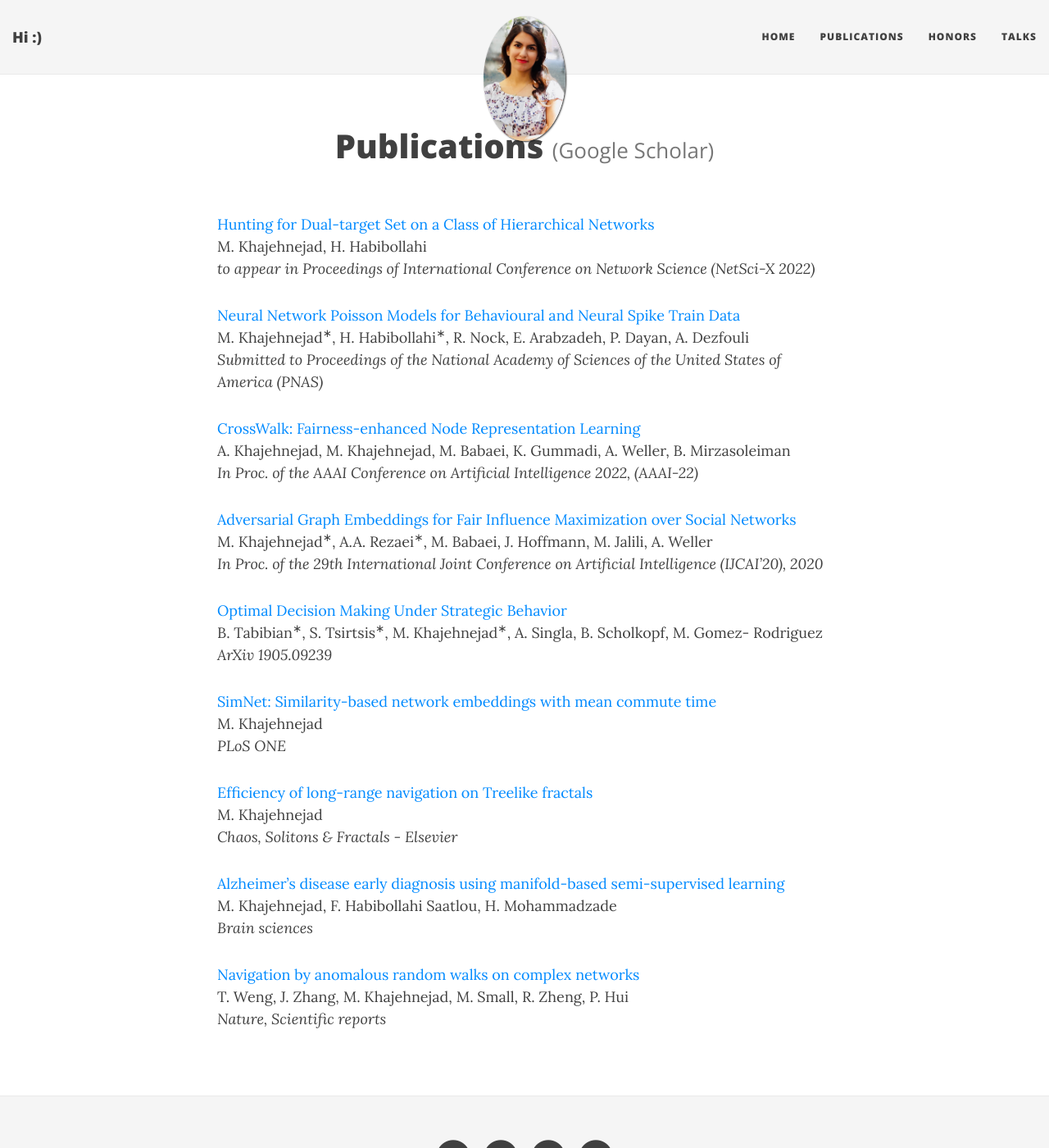
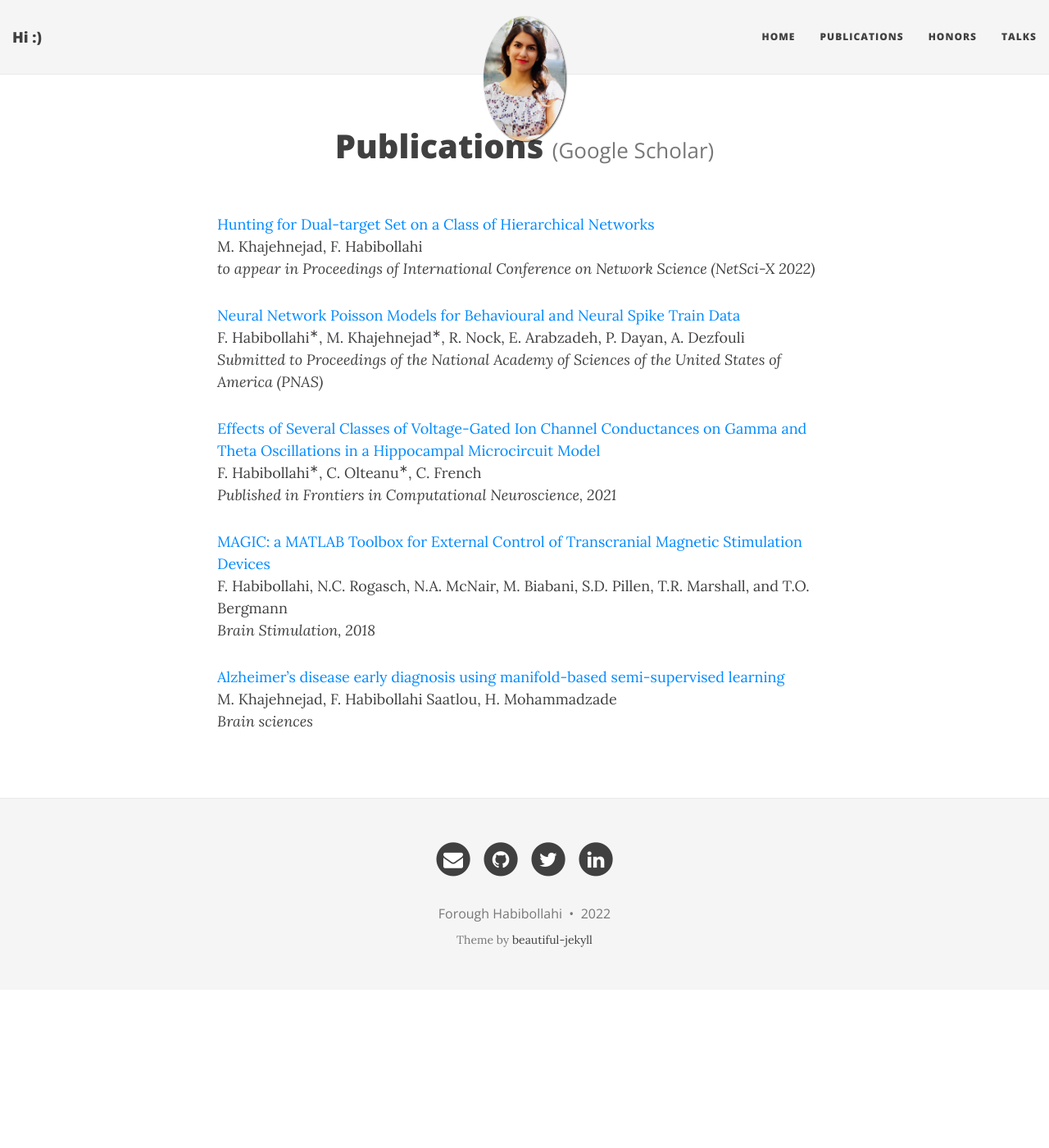
Before and after one commit to ForoughHa/ForoughHa.github.io, a Jekyll site: the page built from publications.md, in a window 1280 px wide and 1400 px high. Shown: the whole window at 82% size. Built offline with Jekyll 4.4.1, drawn with Linux system fonts in a browser that asks for light colours; nearby versions of some CDN libraries.

Commit message:
Update publications.md

```diff
--- a/publications.md
+++ b/publications.md
@@ -1,6 +1,6 @@
 ---
 layout: page
-title: Publications <a href="https://scholar.google.com/citations?user=sNCC42QAAAAJ&hl=en&oi=ao"> <small> (Google Scholar) </small> </a>
+title: Publications <a href="https://scholar.google.com/citations?user=t6uNqqIAAAAJ&hl=en&oi=ao"> <small> (Google Scholar) </small> </a>
 ---
 <!-- ### 2022 -->
 <!-- --- -->
@@ -8,62 +8,35 @@ title: Publications <a href="https://scholar.google.com/citations?user=sNCC42QAA
 
 <a >Hunting for Dual-target Set on a Class of Hierarchical Networks </a>
  <br />
- M. Khajehnejad, H. Habibollahi
+ M. Khajehnejad, F. Habibollahi
 <br />
 <em>to appear in Proceedings of International Conference on Network Science (NetSci-X 2022)</em>
 
 
 <a >Neural Network Poisson Models for Behavioural and Neural Spike Train Data </a>
  <br />
- M. Khajehnejad<sup>∗</sup>, H. Habibollahi<sup>∗</sup>, R. Nock, E. Arabzadeh, P. Dayan, A. Dezfouli
+ F. Habibollahi<sup>∗</sup>, M. Khajehnejad<sup>∗</sup>,  R. Nock, E. Arabzadeh, P. Dayan, A. Dezfouli
 <br />
 <em>Submitted to Proceedings of the National Academy of Sciences of the United States of America (PNAS)</em>
 
-<a href="https://arxiv.org/abs/2105.02725">CrossWalk: Fairness-enhanced Node Representation Learning </a>
+<a href="https://internal-journal.frontiersin.org/articles/10.3389/fncom.2021.630271/full">Effects of Several Classes of Voltage-Gated Ion Channel Conductances on Gamma and Theta Oscillations in a Hippocampal Microcircuit Model </a>
  <br />
- A. Khajehnejad, M. Khajehnejad, M. Babaei, K. Gummadi, A. Weller, B. Mirzasoleiman
+ F. Habibollahi<sup>∗</sup>, C. Olteanu<sup>∗</sup>,  C. French
 <br />
-<em>In Proc. of the AAAI Conference on Artificial Intelligence 2022, (AAAI-22)</em>
-<!-- ### 2020 -->
+<em>Published in Frontiers in Computational Neuroscience, 2021</em>
+
+<!-- ### 2016 -->
 <!-- --- -->
+<a href="https://www.brainstimjrnl.com/article/S1935-861X(18)30162-1/fulltext">MAGIC: a MATLAB Toolbox for External Control of Transcranial Magnetic Stimulation Devices </a> <br />
+F. Habibollahi,  N.C. Rogasch,  N.A. McNair, M. Biabani,  S.D. Pillen,  T.R. Marshall, and T.O. Bergmann<br />
+<em>Brain Stimulation, 2018</em>
 
 
-<a href="https://www.ijcai.org/Proceedings/2020/0594.pdf">Adversarial Graph Embeddings for Fair Influence Maximization over Social Networks </a>
- <br />
- M. Khajehnejad<sup>∗</sup>, A.A. Rezaei<sup>∗</sup>, M. Babaei, J. Hoffmann, M. Jalili, A. Weller
-<br />
-<em>In Proc. of the 29th International Joint Conference on Artificial Intelligence (IJCAI'20), 2020</em>
 
-
-<!-- ### 2019 -->
-<!-- --- -->
-
-
-<a href="https://arxiv.org/pdf/1905.09239.pdf">Optimal Decision Making Under Strategic Behavior </a> <br />
-B. Tabibian<sup>∗</sup>, S. Tsirtsis<sup>∗</sup>, M. Khajehnejad<sup>∗</sup>, A. Singla, B. Scholkopf, M. Gomez- Rodriguez
-<br />
-<em>ArXiv 1905.09239</em>
-
-<a href="https://journals.plos.org/plosone/article?id=10.1371/journal.pone.0221172">SimNet: Similarity-based network embeddings with mean commute time </a> <br />
-M. Khajehnejad<br />
-<em>PLoS ONE</em>
-
-
-<a href="https://www.sciencedirect.com/science/article/pii/S096007791930075X">Efficiency of long-range navigation on Treelike fractals </a> <br />
-M. Khajehnejad<br />
-<em>Chaos, Solitons & Fractals - Elsevier</em>
-
-<!-- ### 2017 -->
-<!-- --- -->
 <a href="https://www.mdpi.com/2076-3425/7/8/109/htm">Alzheimer's disease early diagnosis using manifold-based semi-supervised learning </a> <br />
 M. Khajehnejad, F. Habibollahi Saatlou, H. Mohammadzade<br />
 <em>Brain sciences</em>
 
-<!-- ### 2016 -->
-<!-- --- -->
-<a href="https://www.sciencedirect.com/science/article/pii/S096007791930075X">Navigation by anomalous random walks on complex networks </a> <br />
-T. Weng, J. Zhang, M. Khajehnejad, M. Small, R. Zheng, P. Hui<br />
-<em>Nature, Scientific reports</em>
 
 <!--
 My name is Inigo Montoya. I have the following qualities:
```
